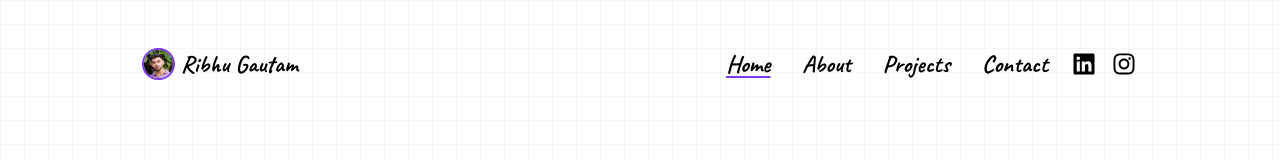
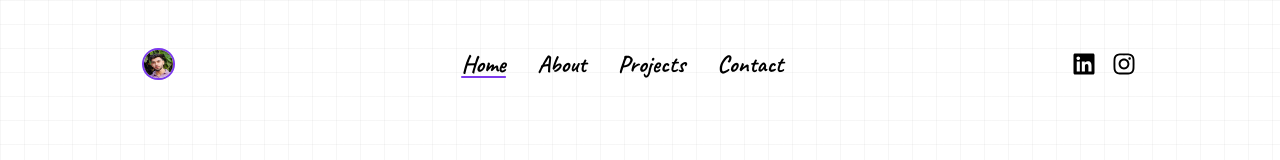
Before and after one commit to ribhugautam/Portfolio, a Next.js app: page / in a window 1280 px wide. Shown: the top 160 px of the page. Built offline with nearby package versions, Linux system fonts and the light colour scheme; a web font is replaced by a local one.

Commit message:
Added more animation to NavBar behavior

```diff
--- a/src/app/components/NavBar.tsx
+++ b/src/app/components/NavBar.tsx
@@ -1,12 +1,10 @@
 "use client";
 
-import React, { useEffect } from "react";
+import React, { useEffect, useState } from "react";
 import Image from "next/image";
 import user from "../../../public/user.jpg";
-import { FaLinkedin } from "react-icons/fa";
-import { FaInstagram } from "react-icons/fa";
+import { FaLinkedin, FaInstagram } from "react-icons/fa";
 import Link from "next/link";
-import { useState } from "react";
 import { usePathname } from "next/navigation";
 import { MdHome } from "react-icons/md";
 import { SiInformatica } from "react-icons/si";
@@ -14,276 +12,137 @@ import { GrProjects } from "react-icons/gr";
 import { IoMdMail } from "react-icons/io";
 import { motion } from "framer-motion";
 
+const navLinks = [
+  { href: "/", label: "Home", icon: <MdHome /> },
+  { href: "/about", label: "About", icon: <SiInformatica /> },
+  { href: "/projects", label: "Projects", icon: <GrProjects /> },
+  { href: "/contact", label: "Contact", icon: <IoMdMail /> },
+];
+
+const socialLinks = [
+  {
+    href: "https://www.linkedin.com/in/ribhu-gautam-9b5b6b1b7/",
+    icon: <FaLinkedin />,
+  },
+  { href: "https://www.instagram.com/ribhugautam/", icon: <FaInstagram /> },
+];
+
 export default function NavBar() {
   const [top, setTop] = useState(false);
-  const [index, setIndex] = useState(0);
+  const [activeIndex, setActiveIndex] = useState(0);
   const [expand, setExpand] = useState(true);
 
   const currentPath = usePathname();
 
-  const handleIndex = () => {
-    const path = currentPath;
-    if (path === "/") {
-      setIndex(0);
-    } else if (path === "/about") {
-      setIndex(1);
-    } else if (path === "/projects") {
-      setIndex(2);
-    } else if (path === "/contact") {
-      setIndex(3);
-    }
-  };
-
-  const handleScroll = () => {
-    if (window.scrollY < 100) {
-      setTop(false);
-    } else {
-      setTop(true);
-    }
-  };
+  useEffect(() => {
+    const pathIndex = navLinks.findIndex((link) => link.href === currentPath);
+    setActiveIndex(pathIndex !== -1 ? pathIndex : 0);
+  }, [currentPath]);
 
   useEffect(() => {
+    const handleScroll = () => setTop(window.scrollY >= 100);
     window.addEventListener("scroll", handleScroll);
-    return () => {
-      window.removeEventListener("scroll", handleScroll);
-    };
+    return () => window.removeEventListener("scroll", handleScroll);
   }, []);
-
-  useEffect(() => {
-    handleIndex();
-  }, [currentPath]);
 
   return (
     <motion.div
-      initial={{ opacity: 0, transform: "translateY(-80px)", scale: 0 }}
-      whileInView={{ opacity: 1, transform: "translateY(0px)", scale: 1 }}
+      initial={{ opacity: 0, y: -80, scale: 0 }}
+      animate={{ opacity: 1, y: 0, scale: 1 }}
       transition={{ ease: "easeOut", duration: 0.5 }}
-      viewport={{ once: true }}
-      className={`flex fixed z-40 left-0 right-0 flex-row justify-between transition-all duration-0.5 ease-in-out font-Caveat items-center mx-auto mt-8 p-4 rounded-full ${
+      className={`flex fixed z-40 left-0 right-0 justify-between items-center mx-auto mt-8 p-4 rounded-full w-[80%] transition-all duration-500 ease-in-out font-Caveat ${
         top || !expand
           ? "bg-black/25 backdrop-blur-md shadow-xl"
-          : "bg-transparent backdrop-blur-0 shadow-none"
-      } w-[80%]`}
+          : "bg-transparent"
+      }`}
     >
-      <div className="flex flex-row justify-between items-center gap-2">
-        <Link href="/">
-          <motion.div
-            initial={{ opacity: 0, transform: "translateX(-10px)" }}
-            whileInView={{ opacity: 1, transform: "translateX(0px)" }}
-            transition={{ ease: "easeOut", duration: 0.5 }}
-            viewport={{ once: true }}
-            className="rounded-full aspect-square overflow-hidden w-[1.8rem] ring-2 ring-violet-600 "
-          >
-            <Image src={user} alt="logo" className="object-cover" />
-          </motion.div>
-        </Link>
-        <motion.h3
-          initial={{ opacity: 0, transform: "translateX(10px)" }}
-          whileInView={{ opacity: 1, transform: "translateX(0px)" }}
-          transition={{ ease: "easeOut", duration: 0.5 }}
-          viewport={{ once: true }}
-          className="text-2xl hidden lg:flex font-bold"
+      <Link href="/">
+        <motion.div
+          initial={{ opacity: 0, x: -10 }}
+          animate={{ opacity: 1, x: 0 }}
+          className="rounded-full overflow-hidden w-[1.8rem] ring-2 ring-violet-600"
         >
-          Ribhu Gautam
-        </motion.h3>
-      </div>
-      <div className="flex flex-col md:flex-row items-center gap-6">
-        {/* Desktop Nav */}
-        <ul className="hidden md:flex flex-row justify-between gap-8 items-center">
-          <motion.li
-            initial={{ opacity: 0, transform: "translateY(-10px)" }}
-            whileInView={{ opacity: 1, transform: "translateY(0px)" }}
-            transition={{ ease: "easeOut", duration: 0.5 }}
-            viewport={{ once: true }}
-            className={`font-bold text-xl active:text-violet-600 transition-all duration-500 ease-in-out  md:text-2xl ${
-              index === 0 ? "underline decoration-violet-600" : ""
+          <Image src={user} alt="logo" className="object-cover" />
+        </motion.div>
+      </Link>
+
+      <ul className="hidden md:flex gap-8 items-center">
+        {navLinks.map((link, idx) => (
+          <li
+            key={link.href}
+            className={`font-bold text-xl md:text-2xl ${
+              activeIndex === idx ? "underline decoration-violet-600" : ""
             } underline-offset-4`}
           >
             <Link
-              href="/"
-              className="hover:text-violet-600 transition-all duration-200 ease-linear "
+              href={link.href}
+              className="hover:text-violet-600 transition duration-200 ease-linear"
             >
-              Home
+              {link.label}
             </Link>
-          </motion.li>
-          <motion.li
-            initial={{ opacity: 0, transform: "translateY(10px)" }}
-            whileInView={{ opacity: 1, transform: "translateY(0px)" }}
-            transition={{ ease: "easeOut", duration: 0.5 }}
-            viewport={{ once: true }}
-            className={`font-bold text-xl active:text-violet-600 transition-all duration-500 ease-in-out  md:text-2xl ${
-              index === 1 ? "underline decoration-violet-600 " : ""
-            } underline-offset-4`}
-          >
-            <Link
-              href={"/about"}
-              className="hover:text-violet-600 transition-all duration-200 ease-linear "
-            >
-              About
-            </Link>
-          </motion.li>
-          <motion.li
-            initial={{ opacity: 0, transform: "translateY(-10px)" }}
-            whileInView={{ opacity: 1, transform: "translateY(0px)" }}
-            transition={{ ease: "easeOut", duration: 0.5 }}
-            viewport={{ once: true }}
-            className={`font-bold text-xl active:text-violet-600 transition-all duration-500 ease-in-out  md:text-2xl ${
-              index === 2 ? "underline decoration-violet-600 " : ""
-            } underline-offset-4`}
-          >
-            <Link
-              href="/projects"
-              className="hover:text-violet-600 transition-all duration-200 ease-linear "
-            >
-              Projects
-            </Link>
-          </motion.li>
-          <motion.li
-            initial={{ opacity: 0, transform: "translateY(10px)" }}
-            whileInView={{ opacity: 1, transform: "translateY(0px)" }}
-            transition={{ ease: "easeOut", duration: 0.5 }}
-            viewport={{ once: true }}
-            className={`font-bold text-xl active:text-violet-600 transition-all duration-500 ease-in-out  md:text-2xl ${
-              index === 3 ? "underline decoration-violet-600 " : ""
-            } underline-offset-4`}
-          >
-            <Link
-              href="/contact"
-              className="hover:text-violet-600 transition-all duration-200 ease-linear "
-            >
-              Contact
-            </Link>
-          </motion.li>
-        </ul>
-        {/* Mobile Nav */}
-        <ul className="flex md:hidden flex-row justify-between gap-8 items-center">
-          <motion.li
-            initial={{ opacity: 0, transform: "translateY(-10px)" }}
-            whileInView={{ opacity: 1, transform: "translateY(0px)" }}
-            transition={{ ease: "easeOut", duration: 0.5 }}
-            viewport={{ once: true }}
-          >
-            <Link href="/">
-              <MdHome
-                className={`text-2xl active:text-violet-600 transition-all duration-500 ease-in-out ${
-                  index === 0 ? "" : "text-black/50"
-                }`}
-              />
-            </Link>
-          </motion.li>
-          <motion.li
-            initial={{ opacity: 0, transform: "translateY(10px)" }}
-            whileInView={{ opacity: 1, transform: "translateY(0px)" }}
-            transition={{ ease: "easeOut", duration: 0.5 }}
-            viewport={{ once: true }}
-          >
-            <Link href="/about">
-              <SiInformatica
-                className={` text-2xl active:text-violet-600 transition-all duration-500 ease-in-out  ${
-                  index === 1 ? "" : "text-black/50"
-                } `}
-              />
-            </Link>
-          </motion.li>
-          <motion.li
-            initial={{ opacity: 0, transform: "translateY(-10px)" }}
-            whileInView={{ opacity: 1, transform: "translateY(0px)" }}
-            transition={{ ease: "easeOut", duration: 0.5 }}
-            viewport={{ once: true }}
-          >
-            <Link href="/projects">
-              <GrProjects
-                className={`text-xl active:text-violet-600 transition-all duration-500 ease-in-out  ${
-                  index === 2 ? "" : "text-black/50"
-                }`}
-              />
-            </Link>
-          </motion.li>
-          <motion.li
-            initial={{ opacity: 0, transform: "translateY(10px)" }}
-            whileInView={{ opacity: 1, transform: "translateY(0px)" }}
-            transition={{ ease: "easeOut", duration: 0.5 }}
-            viewport={{ once: true }}
-          >
-            <Link href="/contact">
-              <IoMdMail
-                className={`text-2xl active:text-violet-600 transition-all duration-500 ease-in-out  ${
-                  index === 3 ? "" : "text-black/50"
-                }`}
-              />
-            </Link>
-          </motion.li>
-        </ul>
+          </li>
+        ))}
+      </ul>
 
-        {/* <div
-          className={`w-full bg-black/50 h-[2px] flex md:hidden ${
-            expand ? "invisible hidden" : "visible flex"
-          } `}
-        /> */}
-        {/* Social Icons */}
-        <motion.div
-          initial={{ opacity: 0, transform: "translateY(-10px)" }}
-          whileInView={{ opacity: 1, transform: "translateY(0px)" }}
-          transition={{ ease: "easeOut", duration: 0.5 }}
-          viewport={{ once: true }}
-          className={`flex-row justify-between ${
-            expand ? "invisible hidden" : "visible flex"
-          } transition-all duration-500 ease-in-out items-center gap-4`}
+      <ul className="flex md:hidden flex-col gap-4 sm:gap-8 justify-center items-center relative">
+        <div className={`flex justify-center items-center gap-8 sm:gap-16 ${expand ? "mt-4 sm:mt-8" : "mt-0"} transition-all duration-500 ease-in-out `}>
+          {navLinks.map((link, idx) => (
+            <li key={link.href}>
+              <Link href={link.href}>
+                {React.cloneElement(link.icon, {
+                  className: `${
+                    activeIndex === idx ? "text-violet-600" : "text-black/50"
+                  } ${link.label === "Projects" ? "text-xl" : "text-2xl"}`,
+                })}
+              </Link>
+            </li>
+          ))}
+        </div>
+
+        <div
+          className={`flex justify-center items-center gap-8 sm:gap-16 overflow-hidden transition-all duration-500 ease-in-out ${
+            !expand
+              ? "opacity-100 scale-100 h-8"
+              : "opacity-0 scale-90 h-0 pointer-events-none"
+          }`}
         >
-          <Link
-            href="https://www.linkedin.com/in/ribhu-gautam-9b5b6b1b7/ "
-            target="_blank"
-          >
-            <FaLinkedin className="text-2xl active:text-violet-600 " />
+          {socialLinks.map((social) => (
+            <li key={social.href}>
+              <Link href={social.href} target="_blank">
+                {React.cloneElement(social.icon, {
+                  className: `hover:text-violet-600 transition duration-300 ease-in-out text-2xl`,
+                })}
+              </Link>
+            </li>
+          ))}
+        </div>
+      </ul>
+
+      <div className={`hidden md:flex gap-4`}>
+        {socialLinks.map((social) => (
+          <Link key={social.href} href={social.href} target="_blank">
+            {React.cloneElement(social.icon, {
+              className:
+                "hover:text-violet-600 transition duration-200 ease-linear text-2xl",
+            })}
           </Link>
-          <Link href="https://www.instagram.com/ribhugautam/" target="_blank">
-            <FaInstagram className="text-2xl active:text-violet-600 " />
-          </Link>
-        </motion.div>
+        ))}
+      </div>
 
-        <motion.div
-          initial={{ opacity: 0, transform: "translateY(-10px)" }}
-          whileInView={{ opacity: 1, transform: "translateY(0px)" }}
-          transition={{ ease: "easeOut", duration: 0.5 }}
-          viewport={{ once: true }}
-          className={`hidden md:flex flex-row justify-between transition-all duration-500 ease-in-out items-center gap-4`}
-        >
-          <Link
-            href="https://www.linkedin.com/in/ribhu-gautam-9b5b6b1b7/ "
-            target="_blank"
-          >
-            <FaLinkedin className="text-2xl hover:text-violet-600 transition-all duration-200 ease-linear " />
-          </Link>
-          <Link href="https://www.instagram.com/ribhugautam/" target="_blank">
-            <FaInstagram className="text-2xl hover:text-violet-600 transition-all duration-200 ease-linear" />
-          </Link>
-        </motion.div>
-      </div>
       <div
-        // initial={{ opacity: 0, transform: "translateX(10px)" }}
-        // whileInView={{ opacity: 1, transform: "translateX(0px)" }}
-        // transition={{ ease: "easeOut", duration: 0.5 }}
-        // viewport={{ once: true }}
         onClick={() => setExpand(!expand)}
-        className={`md:hidden ${
+        className={`md:hidden cursor-pointer flex flex-col gap-1 transition-all duration-500 ease-in-out ${
           expand ? "rotate-0" : "rotate-90"
-        } cursor-pointer ml-2 flex flex-col gap-1 transition-all duration-500 ease-in-out`}
+        }`}
       >
-        <div
-          className={`bg-black ${
-            !expand ? "bg-violet-600" : ""
-          } aspect-square w-1 rounded-full`}
-        />
-        <div
-          className={`bg-black ${
-            !expand ? "bg-violet-600" : ""
-          } aspect-square w-1 rounded-full`}
-        />
-        <div
-          className={`bg-black ${
-            !expand ? "bg-violet-600" : ""
-          } aspect-square w-1 rounded-full`}
-        />
+        {[...Array(3)].map((_, i) => (
+          <div
+            key={i}
+            className={`w-1 h-1 rounded-full ${
+              !expand ? "bg-violet-600" : "bg-black"
+            }`}
+          />
+        ))}
       </div>
     </motion.div>
   );
```
